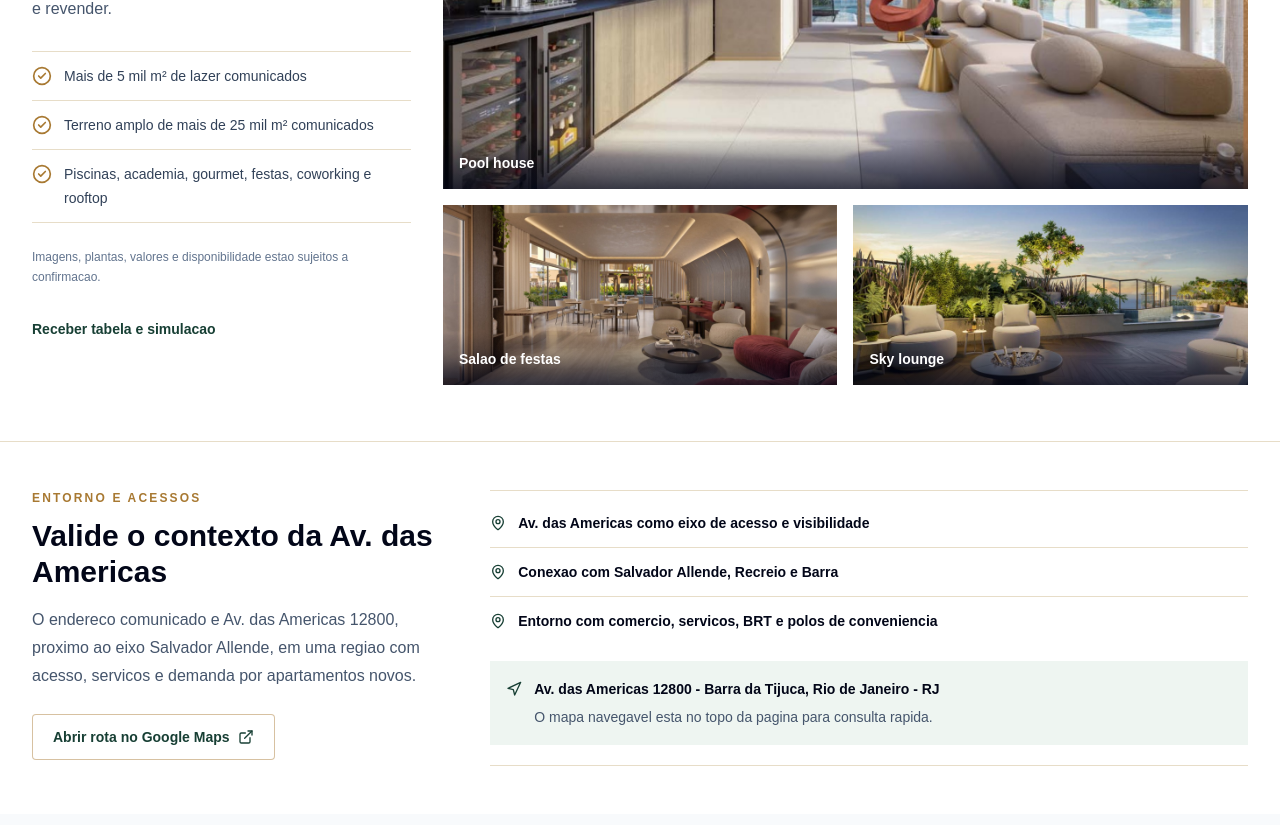
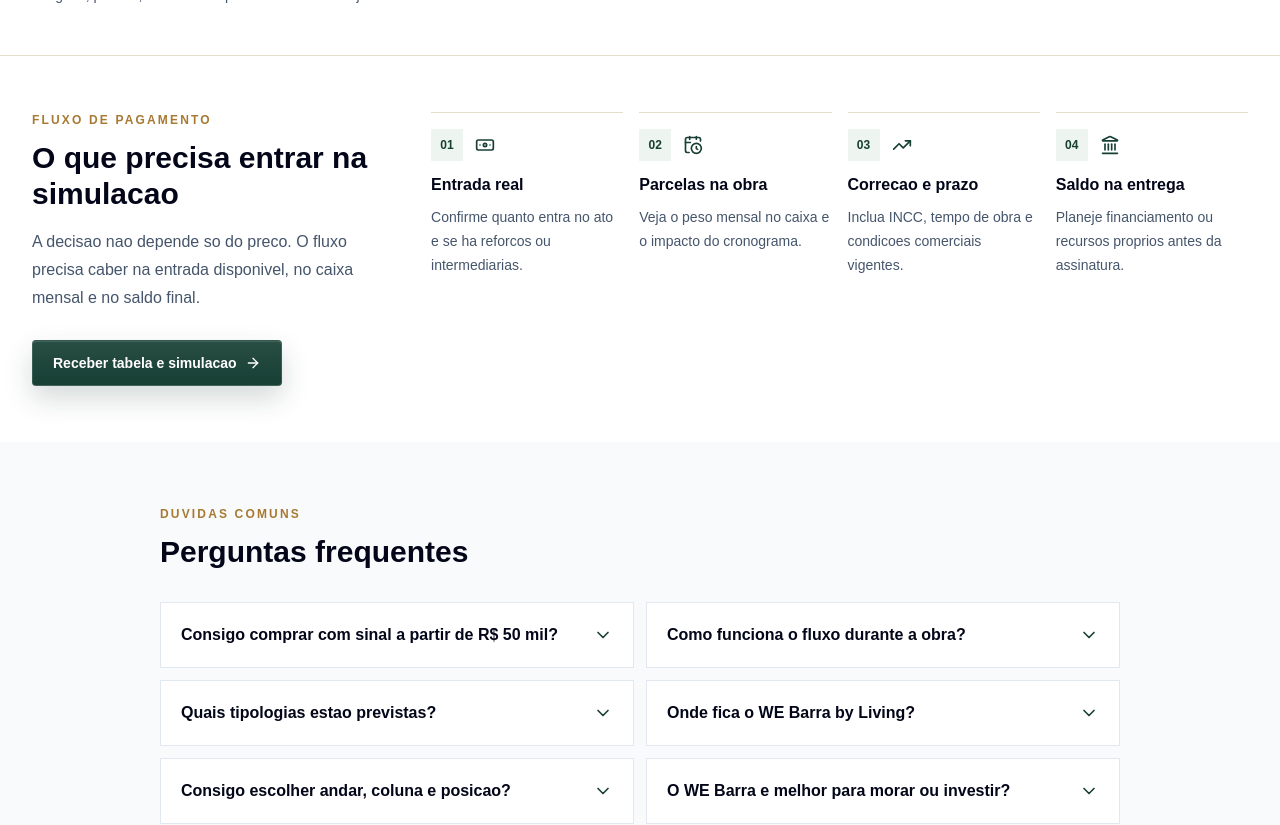
Before and after one commit to saschoimoveis-dev/ondacarioca, a Next.js app: page /lancamentos/we-barra-by-living-barra-da-tijuca in a window 1280 px wide. Shown: the part 2640-3465 px from the top of the page. Built offline with nearby package versions, Linux system fonts and the light colour scheme; no server answers.

Commit message:
Refine WE Barra section order

```diff
--- a/src/app/lancamentos/[slug]/page.tsx
+++ b/src/app/lancamentos/[slug]/page.tsx
@@ -3,7 +3,6 @@ import { notFound } from "next/navigation";
 import { BlocoCondicoes } from "@/components/BlocoCondicoes";
 import { BlocoDiferenciais } from "@/components/BlocoDiferenciais";
 import { BlocoFluxoPagamento } from "@/components/BlocoFluxoPagamento";
-import { BlocoLocalizacao } from "@/components/BlocoLocalizacao";
 import { BlocoTipologias } from "@/components/BlocoTipologias";
 import { FaqSection } from "@/components/FaqSection";
 import { HeroImovel } from "@/components/HeroImovel";
@@ -77,10 +76,9 @@ export default async function ImovelPage({ params }: PageProps) {
       <PageViewTracker imovel={imovel} />
       <HeroImovel imovel={imovel} />
       <BlocoTipologias imovel={imovel} />
+      <BlocoDiferenciais imovel={imovel} />
       <BlocoCondicoes imovel={imovel} />
       <BlocoFluxoPagamento imovel={imovel} />
-      <BlocoDiferenciais imovel={imovel} />
-      <BlocoLocalizacao imovel={imovel} />
       <FaqSection imovel={imovel} />
       <LeadForm imovel={imovel} />
       <StickyMobileCTA imovel={imovel} />
--- a/src/components/BlocoLocalizacao.tsx
+++ /dev/null
@@ -1,67 +0,0 @@
-import { ExternalLink, MapPin, Navigation } from "lucide-react";
-import type { Imovel } from "@/data/imoveis";
-
-type BlocoLocalizacaoProps = {
-  imovel: Imovel;
-};
-
-export function BlocoLocalizacao({ imovel }: BlocoLocalizacaoProps) {
-  return (
-    <section className="bg-white py-10 sm:py-12" id="entorno">
-      <div className="mx-auto grid max-w-7xl gap-8 px-4 sm:px-6 lg:grid-cols-[0.72fr_1.28fr] lg:items-start lg:px-8">
-        <div>
-          <p className="text-xs font-semibold uppercase tracking-[0.18em] text-[var(--accent)]">
-            Entorno e acessos
-          </p>
-          <h2 className="mt-3 text-3xl font-semibold text-slate-950">
-            Valide o contexto da Av. das Americas
-          </h2>
-          <p className="mt-4 text-base leading-7 text-slate-600">
-            {imovel.localizacao.descricao}
-          </p>
-          <a
-            href={imovel.localizacao.mapsUrl}
-            target="_blank"
-            rel="noreferrer"
-            className="btn-secondary-premium mt-6 inline-flex items-center gap-2 rounded-sm border px-5 py-3 text-sm font-semibold transition"
-          >
-            Abrir rota no Google Maps
-            <ExternalLink className="size-4" aria-hidden="true" />
-          </a>
-        </div>
-
-        <div className="border-y border-[var(--border-warm)] py-5">
-          <ul className="grid gap-0 divide-y divide-[var(--border-warm)]">
-            {imovel.localizacao.pontos.map((ponto) => (
-              <li key={ponto} className="flex gap-3 py-3 first:pt-0">
-                <MapPin
-                  className="mt-1 size-4 shrink-0 text-[var(--brand)]"
-                  aria-hidden="true"
-                />
-                <p className="text-sm font-semibold leading-6 text-slate-950">
-                  {ponto}
-                </p>
-              </li>
-            ))}
-          </ul>
-          <div className="mt-4 bg-[var(--surface-green)] p-4">
-            <div className="flex gap-3">
-              <Navigation
-                className="mt-1 size-4 shrink-0 text-[var(--brand)]"
-                aria-hidden="true"
-              />
-              <div>
-                <p className="text-sm font-semibold leading-6 text-slate-950">
-                  {imovel.enderecoResumo || imovel.bairro}
-                </p>
-                <p className="mt-1 text-sm leading-6 text-slate-600">
-                  O mapa navegavel esta no topo da pagina para consulta rapida.
-                </p>
-              </div>
-            </div>
-          </div>
-        </div>
-      </div>
-    </section>
-  );
-}
```
